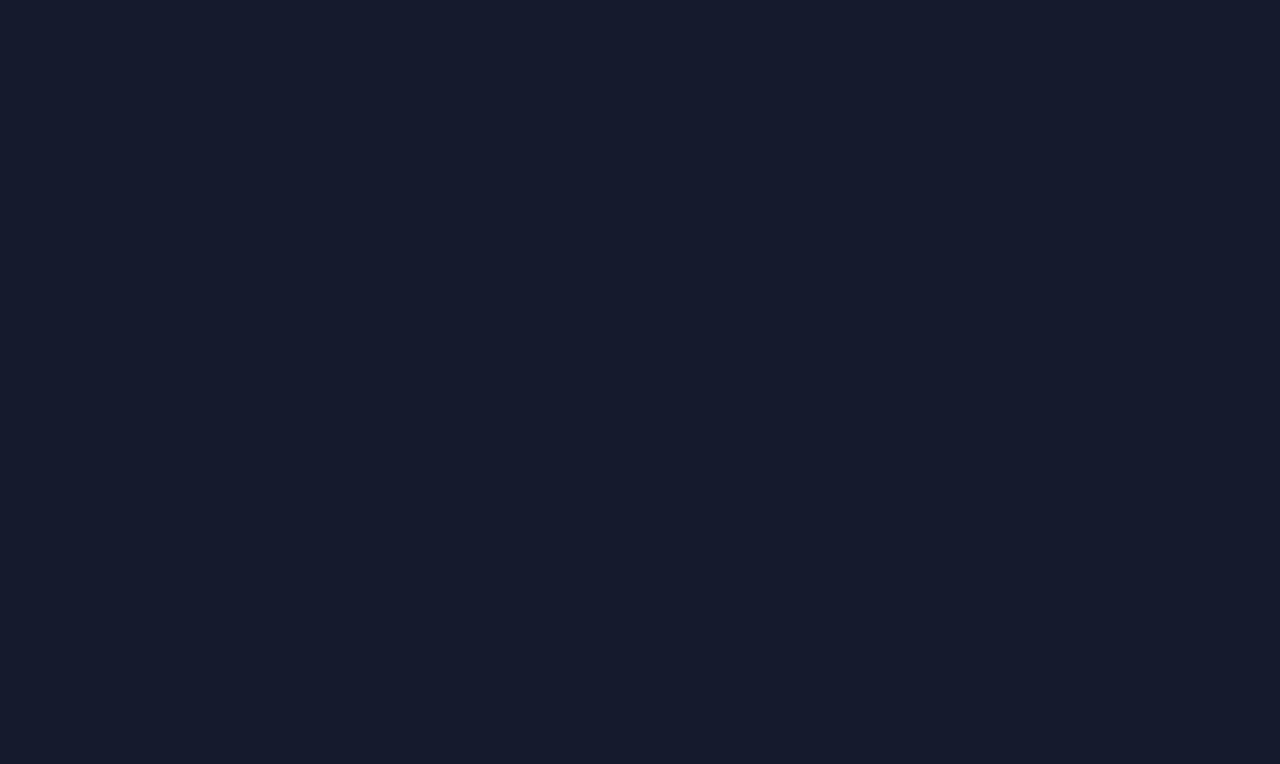
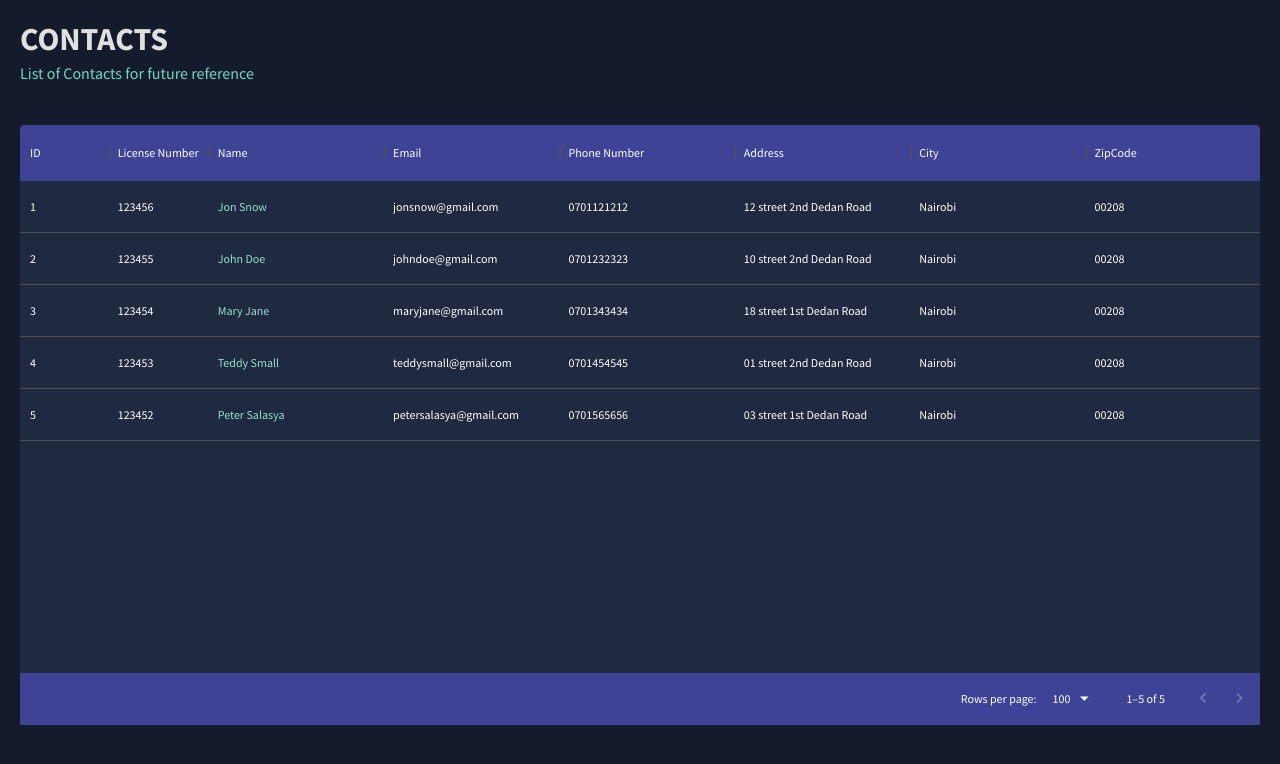
Before and after one commit to ElijahBundi/TrackEA-client, a React (Create React App) app: page /dashboard/contacts in a window 1280 px wide. Before the commit this address had no page. Shown: the top 764 px of the page. Built offline with nearby package versions, Linux system fonts and the light colour scheme; what react-swipeable-views-utils would draw is missing.

Commit message:
contacts page complete

```diff
--- a/src/App.js
+++ b/src/App.js
@@ -12,6 +12,7 @@ import Signup from "./Components/SignupLogin/Signup";
 import SideBar from "./Components/Dashboard/SideBar";
 import TopBar from "./Components/Dashboard/TopBar";
 import Team from "./Components/Dashboard/Team";
+import Contacts from "./Components/Dashboard/Contacts";
 
 function App() {
   const [theme, colorMode] = useMode();
@@ -32,6 +33,7 @@ function App() {
                 <Route path="dashboard" element={<Dashboard />} />
                 <Route path="dashboard/sidebar" element={<SideBar />} />
                 <Route path="dashboard/team" element={<Team />} />
+                <Route path="dashboard/contacts" element={<Contacts />} />
               </Routes>
             </BrowserRouter>
           {/* </main> */}
--- /dev/null
+++ b/src/Components/Dashboard/Contacts.jsx
@@ -0,0 +1,93 @@
+import React from "react";
+import { Box, useTheme } from "@mui/material";
+import { DataGrid, GridToolbar } from "@mui/x-data-grid";
+import { tokens } from "../../theme";
+import { mockDataContacts } from "../../Data/mockData";
+import Header from "./Header";
+
+function Contacts() {
+  const theme = useTheme();
+  const colors = tokens(theme.palette.mode);
+
+  const columns = [
+    {
+      field: "id",
+      headerName: "ID",
+      flex: 0.5,
+    },
+    {
+      field: "licenseNumber",
+      headerName: "License Number",
+    },
+    {
+      field: "name",
+      headerName: "Name",
+      flex: 1,
+      cellClassName: "name-column--cell",
+    },
+    {
+      field: "email",
+      headerName: "Email",
+      flex: 1,
+    },
+    {
+      field: "phone",
+      headerName: "Phone Number",
+      flex: 1,
+    },
+    {
+      field: "address",
+      headerName: "Address",
+      flex: 1,
+    },
+    {
+      field: "city",
+      headerName: "City",
+      flex: 1,
+    },
+    {
+      field: "zipCode",
+      headerName: "ZipCode",
+      flex: 1,
+    },
+  ];
+
+  return (
+    <Box m="20px">
+      <Header title="CONTACTS" subtitle="List of Contacts for future reference" />
+      <Box
+        m="40px 0 0 0"
+        height="75vh"
+        sx={{
+          "& .MuiDataGrid-root": {
+            border: "none",
+          },
+          "& .MuiDataGrid-cell": {
+            borderBottom: "none",
+          },
+          "& .name-column--cell": {
+            color: colors.greenAccent[300],
+          },
+          "& .MuiDataGrid-columnHeaders": {
+            backgroundColor: colors.blueAccent[700],
+            borderBottom: "none",
+          },
+          "& .MuiDataGrid-virtualScroller": {
+            backgroundColor: colors.primary[400],
+          },
+          "& .MuiDataGrid-footerContainer": {
+            borderTop: "none",
+            backgroundColor: colors.blueAccent[700],
+          },
+          '& .MuiDataGrid-toolbarContainer .MuiButton-text': {
+            color: `${colors.grey[100]} !important`
+          }
+        }}
+      >
+        <DataGrid rows={mockDataContacts} columns={columns} />
+      </Box>
+    </Box>
+  );
+}
+
+export default Contacts;
--- a/src/Data/mockData.js
+++ b/src/Data/mockData.js
@@ -35,3 +35,56 @@ export const mockDataTeam = [
         access: "admin"
     },
 ]
+
+export const mockDataContacts = [
+    {
+        id: 1,
+        name: "Jon Snow",
+        email: "jonsnow@gmail.com",
+        phone: "0701121212",
+        address: "12 street 2nd Dedan Road",
+        city: 'Nairobi',
+        zipCode: '00208',
+        licenseNumber: 123456
+    },
+    {
+        id: 2,
+        name: "John Doe",
+        email: "johndoe@gmail.com",
+        phone: "0701232323",
+        address: "10 street 2nd Dedan Road",
+        city: 'Nairobi',
+        zipCode: '00208',
+        licenseNumber: 123455
+    },
+    {
+        id: 3,
+        name: "Mary Jane",
+        email: "maryjane@gmail.com",
+        phone: "0701343434",
+        address: "18 street 1st Dedan Road",
+        city: 'Nairobi',
+        zipCode: '00208',
+        licenseNumber: 123454
+    },
+    {
+        id: 4,
+        name: "Teddy Small",
+        email: "teddysmall@gmail.com",
+        phone: "0701454545",
+        address: "01 street 2nd Dedan Road",
+        city: 'Nairobi',
+        zipCode: '00208',
+        licenseNumber: 123453
+    },
+    {
+        id: 5,
+        name: "Peter Salasya",
+        email: "petersalasya@gmail.com",
+        phone: "0701565656",
+        address: "03 street 1st Dedan Road",
+        city: 'Nairobi',
+        zipCode: '00208',
+        licenseNumber: 123452
+    },
+]
```
